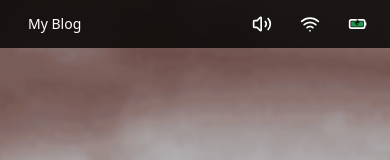
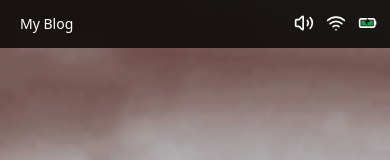
Before and after one commit to kaminzhi/kamin-webpage, a Next.js app: page / in a window 390 px wide. Shown: the top 160 px of the page. Built offline with nearby package versions, Linux system fonts and the light colour scheme.

Commit message:
fix: fix statusbar icon rightside

```diff
--- a/src/components/StatusBar.tsx
+++ b/src/components/StatusBar.tsx
@@ -205,7 +205,7 @@ const StatusBar: React.FC<StatusBarProps> = ({
   };
 
   return (
-    <div className="fixed top-0 left-0 right-0 h-12 bg-black bg-opacity-80 backdrop-blur-md z-40 flex items-center px-4">
+    <div className="fixed top-0 left-0 right-0 h-12 bg-black bg-opacity-80 backdrop-blur-md z-40 flex items-center px-2 md:px-4">
       <div className="flex-1 flex items-center space-x-4">
         <TaskbarButton
           title={iframeConfig.blog.title}
@@ -217,11 +217,11 @@ const StatusBar: React.FC<StatusBarProps> = ({
       <div className="flex-1 flex justify-center pointer-events-none">
         <Clock allWindowsClosed={allWindowsClosed} />
       </div>
-      <div className="flex-1 flex items-center justify-end space-x-4">
+      <div className="flex-1 flex items-center justify-end space-x-1 md:space-x-4">
         <div ref={volumeRef}>
           <button
             onClick={() => setIsVolumePanelOpen(!isVolumePanelOpen)}
-            className="p-1.5 rounded-full hover:bg-white hover:bg-opacity-10 transition-colors relative"
+            className="p-1 md:p-1.5 rounded-full hover:bg-white hover:bg-opacity-10 transition-colors relative"
           >
             {isMuted || volume === 0 ? (
               <VolumeX size={20} className="text-white" />
@@ -248,7 +248,7 @@ const StatusBar: React.FC<StatusBarProps> = ({
         <div ref={wifiRef}>
           <button
             onClick={() => setIsWifiPanelOpen(!isWifiPanelOpen)}
-            className="p-1.5 rounded-full hover:bg-white hover:bg-opacity-10 transition-colors relative"
+            className="p-1 md:p-1.5 rounded-full hover:bg-white hover:bg-opacity-10 transition-colors relative"
           >
             <Wifi size={20} className="text-white" />
           </button>
@@ -257,7 +257,7 @@ const StatusBar: React.FC<StatusBarProps> = ({
         <div ref={batteryRef}>
           <button
             onClick={() => setIsBatteryPanelOpen(!isBatteryPanelOpen)}
-            className="p-1.5 rounded-full hover:bg-white hover:bg-opacity-10 transition-colors relative"
+            className="p-1 md:p-1.5 rounded-full hover:bg-white hover:bg-opacity-10 transition-colors relative"
           >
             <StatusBarBatteryIcon />
           </button>
```
